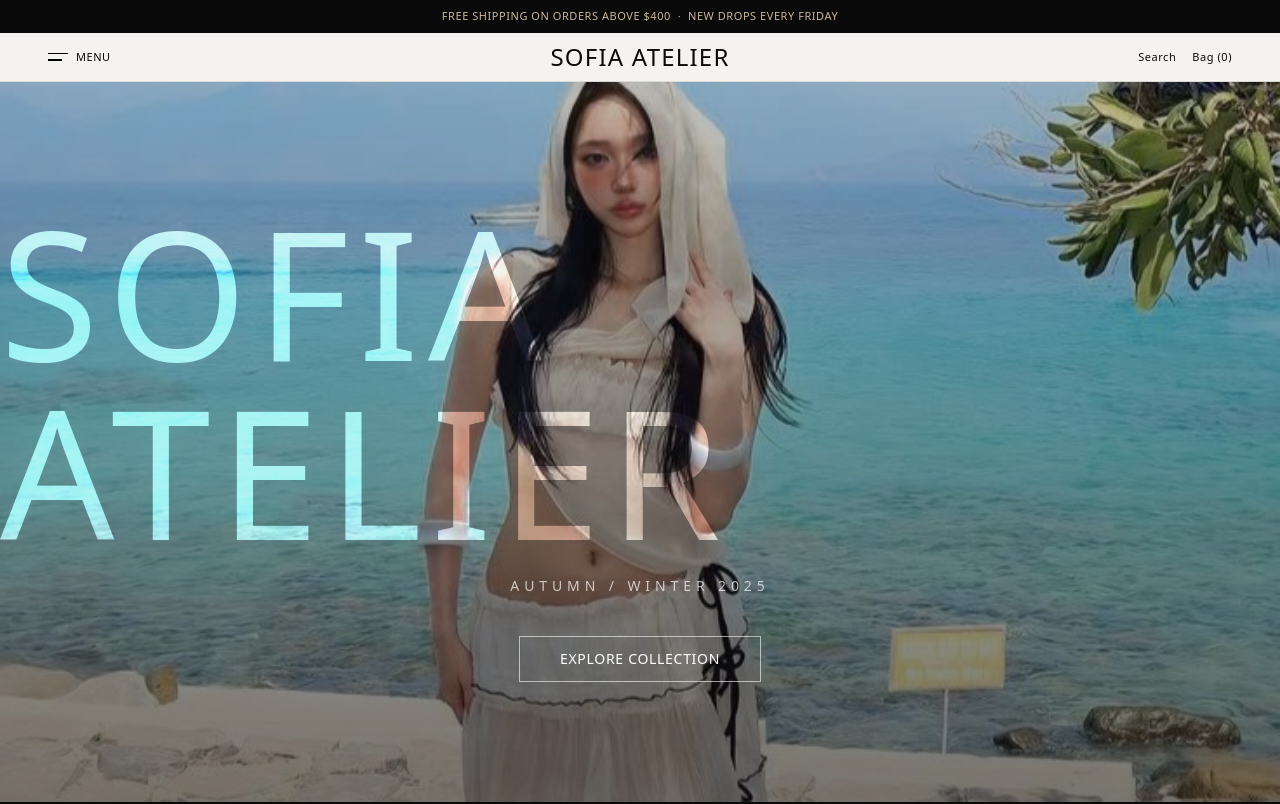
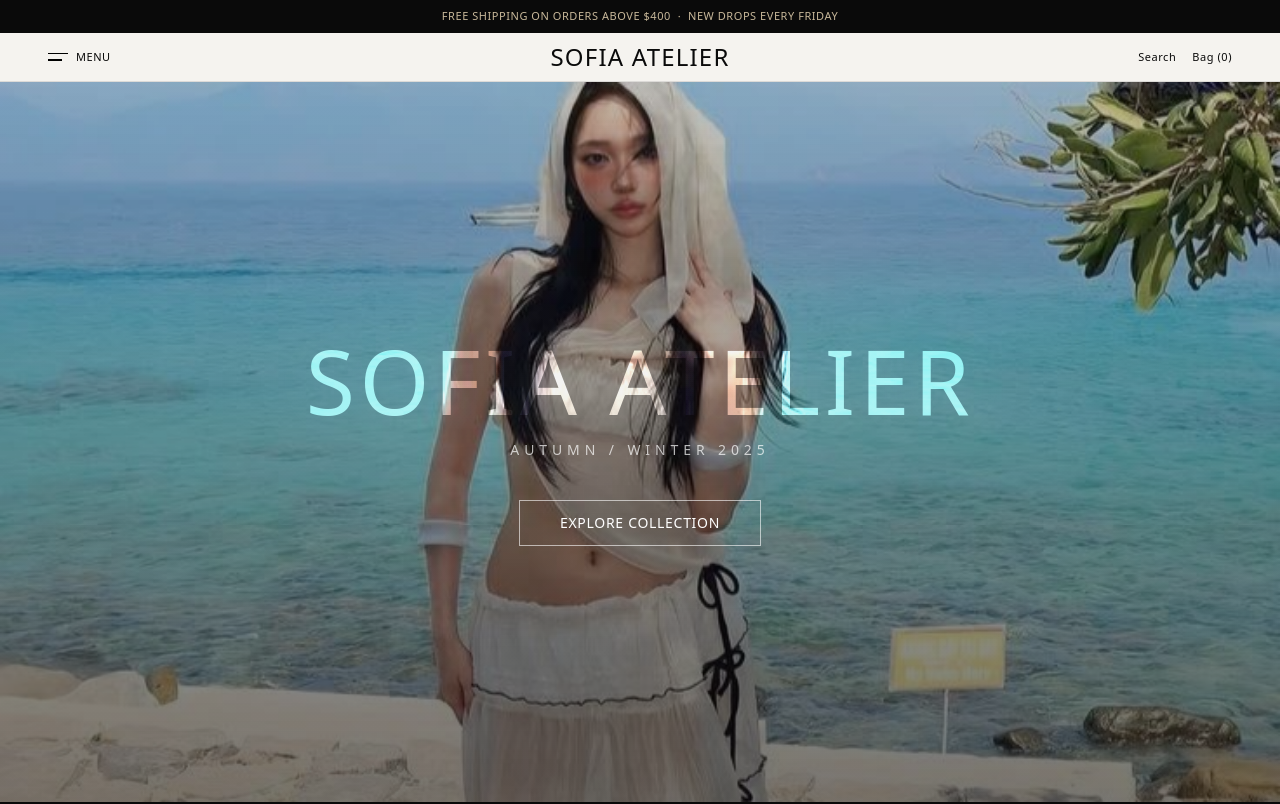
Before and after one commit to Drew-space/Kangi, a Next.js app: page / in a window 1280 px wide. Shown: the top 804 px of the page. Built offline with nearby package versions, Linux system fonts and the light colour scheme.

Commit message:
feat: update About page content and enhance Hero component styling

```diff
--- a/app/about/page.tsx
+++ b/app/about/page.tsx
@@ -4,7 +4,7 @@
 import Footer from "@/components/kangi/Footer";
 
 export const metadata = {
-  title: "About — KĀNGI",
+  title: "About —SOFIA ATELIER",
 };
 
 export default function AboutPage() {
@@ -25,10 +25,16 @@
         />
         <div
           className="absolute inset-0"
-          style={{ background: "linear-gradient(to bottom, rgba(10,10,10,0.1) 0%, rgba(10,10,10,0.75) 100%)" }}
+          style={{
+            background:
+              "linear-gradient(to bottom, rgba(10,10,10,0.1) 0%, rgba(10,10,10,0.75) 100%)",
+          }}
         />
         <div className="relative z-10 max-w-2xl">
-          <p className="font-display text-xs tracking-[0.4em] uppercase mb-4" style={{ color: "var(--stone)" }}>
+          <p
+            className="font-display text-xs tracking-[0.4em] uppercase mb-4"
+            style={{ color: "var(--stone)" }}
+          >
             Our Story
           </p>
           <h1
@@ -38,7 +44,8 @@
             Built on Restraint.
           </h1>
           <p className="text-white/60 text-sm md:text-base tracking-wide leading-relaxed max-w-lg">
-            KĀNGI was founded on the belief that less — done precisely — is everything.
+            SOFIA ATELIER was founded on the belief that less — done precisely —
+            is everything.
           </p>
         </div>
       </section>
@@ -54,12 +61,20 @@
         <h2 className="font-display text-4xl md:text-6xl leading-tight tracking-wide mb-12">
           We don't follow trends. We make the case for permanence.
         </h2>
-        <div className="grid grid-cols-1 md:grid-cols-2 gap-10 text-sm leading-relaxed tracking-wide" style={{ color: "var(--muted)" }}>
+        <div
+          className="grid grid-cols-1 md:grid-cols-2 gap-10 text-sm leading-relaxed tracking-wide"
+          style={{ color: "var(--muted)" }}
+        >
           <p>
-            KĀNGI is a streetwear label rooted in the idea that clothing should last — in construction, in style, and in meaning. We source only from factories that share our obsession with craft. Every fabric is handled, every seam is questioned.
+            SOFIA ATELIER is a streetwear label rooted in the idea that clothing
+            should last — in construction, in style, and in meaning. We source
+            only from factories that share our obsession with craft. Every
+            fabric is handled, every seam is questioned.
           </p>
           <p>
-            We believe the most powerful statement is a garment that needs no explanation. No logos for their own sake. No noise. Just material, cut, and intention — executed without compromise.
+            We believe the most powerful statement is a garment that needs no
+            explanation. No logos for their own sake. No noise. Just material,
+            cut, and intention — executed without compromise.
           </p>
         </div>
       </section>
@@ -79,7 +94,10 @@
           className="flex flex-col justify-center px-10 md:px-16 py-20"
           style={{ background: "var(--charcoal)" }}
         >
-          <p className="font-display text-xs tracking-[0.4em] uppercase mb-6" style={{ color: "var(--stone)" }}>
+          <p
+            className="font-display text-xs tracking-[0.4em] uppercase mb-6"
+            style={{ color: "var(--stone)" }}
+          >
             By the numbers
           </p>
           {[
@@ -88,11 +106,21 @@
             { stat: "100%", label: "Natural & Recycled Fabrics" },
             { stat: "0", label: "Fast Fashion. Ever." },
           ].map(({ stat, label }) => (
-            <div key={label} className="border-b py-5 flex justify-between items-center" style={{ borderColor: "rgba(255,255,255,0.08)" }}>
-              <span className="font-display text-4xl tracking-wide" style={{ color: "var(--white)" }}>
+            <div
+              key={label}
+              className="border-b py-5 flex justify-between items-center"
+              style={{ borderColor: "rgba(255,255,255,0.08)" }}
+            >
+              <span
+                className="font-display text-4xl tracking-wide"
+                style={{ color: "var(--white)" }}
+              >
                 {stat}
               </span>
-              <span className="font-display text-xs tracking-widest uppercase" style={{ color: "var(--stone)" }}>
+              <span
+                className="font-display text-xs tracking-widest uppercase"
+                style={{ color: "var(--stone)" }}
+              >
                 {label}
               </span>
             </div>
@@ -102,7 +130,10 @@
 
       {/* ── VALUES GRID ── */}
       <section className="px-6 md:px-16 py-24">
-        <p className="font-display text-xs tracking-[0.4em] uppercase mb-12 text-center" style={{ color: "var(--stone)" }}>
+        <p
+          className="font-display text-xs tracking-[0.4em] uppercase mb-12 text-center"
+          style={{ color: "var(--stone)" }}
+        >
           What We Stand For
         </p>
         <div className="grid grid-cols-1 md:grid-cols-3 gap-10">
@@ -133,8 +164,13 @@
                   style={{ objectPosition: "center top" }}
                 />
               </div>
-              <p className="font-display text-2xl tracking-wide mb-3">{title}</p>
-              <p className="text-sm leading-relaxed tracking-wide" style={{ color: "var(--muted)" }}>
+              <p className="font-display text-2xl tracking-wide mb-3">
+                {title}
+              </p>
+              <p
+                className="text-sm leading-relaxed tracking-wide"
+                style={{ color: "var(--muted)" }}
+              >
                 {body}
               </p>
             </div>
@@ -159,25 +195,48 @@
             className="font-display text-3xl md:text-5xl leading-tight tracking-wide mb-6"
             style={{ color: "var(--white)" }}
           >
-            "The best clothing is the kind you stop thinking about — it simply becomes part of you."
+            "The best clothing is the kind you stop thinking about — it simply
+            becomes part of you."
           </p>
-          <cite className="font-display text-xs tracking-[0.4em] uppercase not-italic" style={{ color: "var(--stone)" }}>
-            — Kāngi Creative Direction
+          <cite
+            className="font-display text-xs tracking-[0.4em] uppercase not-italic"
+            style={{ color: "var(--stone)" }}
+          >
+            —SOFIA ATELIER Creative Direction
           </cite>
         </blockquote>
       </section>
 
       {/* ── TEAM ── */}
       <section className="px-6 md:px-16 py-24">
-        <p className="font-display text-xs tracking-[0.4em] uppercase mb-12" style={{ color: "var(--stone)" }}>
+        <p
+          className="font-display text-xs tracking-[0.4em] uppercase mb-12"
+          style={{ color: "var(--stone)" }}
+        >
           The People
         </p>
         <div className="grid grid-cols-2 md:grid-cols-4 gap-6">
           {[
-            { name: "Adaeze Obi", role: "Founder & Creative Director", img: "https://images.unsplash.com/photo-1531746020798-e6953c6e8e04?w=400&q=80" },
-            { name: "Kofi Mensah", role: "Head of Design", img: "https://images.unsplash.com/photo-1522075469751-3a6694fb2f61?w=400&q=80" },
-            { name: "Yemi Alade", role: "Production Director", img: "https://images.unsplash.com/photo-1494790108377-be9c29b29330?w=400&q=80" },
-            { name: "Temi Cole", role: "Brand & Communications", img: "https://images.unsplash.com/photo-1539571696357-5a69c17a67c6?w=400&q=80" },
+            {
+              name: "Adaeze Obi",
+              role: "Founder & Creative Director",
+              img: "https://images.unsplash.com/photo-1531746020798-e6953c6e8e04?w=400&q=80",
+            },
+            {
+              name: "Kofi Mensah",
+              role: "Head of Design",
+              img: "https://images.unsplash.com/photo-1522075469751-3a6694fb2f61?w=400&q=80",
+            },
+            {
+              name: "Yemi Alade",
+              role: "Production Director",
+              img: "https://images.unsplash.com/photo-1494790108377-be9c29b29330?w=400&q=80",
+            },
+            {
+              name: "Temi Cole",
+              role: "Brand & Communications",
+              img: "https://images.unsplash.com/photo-1539571696357-5a69c17a67c6?w=400&q=80",
+            },
           ].map(({ name, role, img }) => (
             <div key={name}>
               <div className="relative h-64 md:h-80 overflow-hidden mb-4 bg-gray-100">
@@ -186,11 +245,17 @@
                   alt={name}
                   fill
                   className="object-cover"
-                  style={{ objectPosition: "center top", filter: "grayscale(30%)" }}
+                  style={{
+                    objectPosition: "center top",
+                    filter: "grayscale(30%)",
+                  }}
                 />
               </div>
               <p className="font-display tracking-wide text-sm">{name}</p>
-              <p className="font-display text-[11px] tracking-widest uppercase mt-1" style={{ color: "var(--muted)" }}>
+              <p
+                className="font-display text-[11px] tracking-widest uppercase mt-1"
+                style={{ color: "var(--muted)" }}
+              >
                 {role}
               </p>
             </div>
@@ -207,7 +272,10 @@
           <h3 className="font-display text-4xl md:text-5xl tracking-wide mb-3">
             Explore the Collection
           </h3>
-          <p className="text-sm tracking-wide" style={{ color: "var(--muted)" }}>
+          <p
+            className="text-sm tracking-wide"
+            style={{ color: "var(--muted)" }}
+          >
             Clothing made to last. Worn for a lifetime.
           </p>
         </div>
--- a/components/kangi/Hero.tsx
+++ b/components/kangi/Hero.tsx
@@ -20,7 +20,7 @@
         }}
       />
       <div className="absolute inset-0 flex flex-col items-center justify-center">
-        <h1
+        {/* <h1
           className="font-display text-[18vw] md:text-[14vw] leading-none tracking-wider text-white/90 fade-up fade-up-delay-1"
           style={{
             mixBlendMode: "overlay",
@@ -28,7 +28,16 @@
           }}
         >
           SOFIA ATELIER
-          {/*SOFIA ATELIER */}
+
+        </h1> */}
+        <h1
+          className="font-display text-center px-4 text-[13vw] sm:text-[10vw] md:text-[7vw] leading-[0.95] tracking-wider text-white/90 fade-up fade-up-delay-1"
+          style={{
+            mixBlendMode: "overlay",
+            textShadow: "0 0 80px rgba(255,255,255,0.3)",
+          }}
+        >
+          SOFIA ATELIER
         </h1>
         <p className="text-white/70 tracking-[0.35em] uppercase text-xs md:text-sm mt-4 fade-up fade-up-delay-2">
           Autumn / Winter 2025
```
